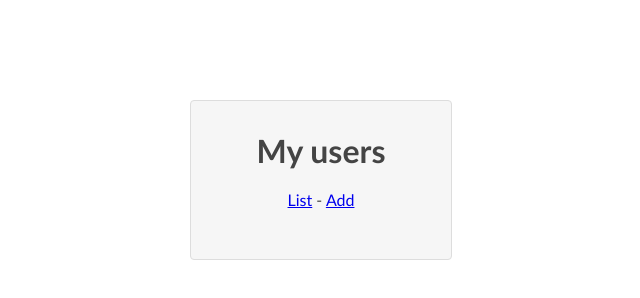
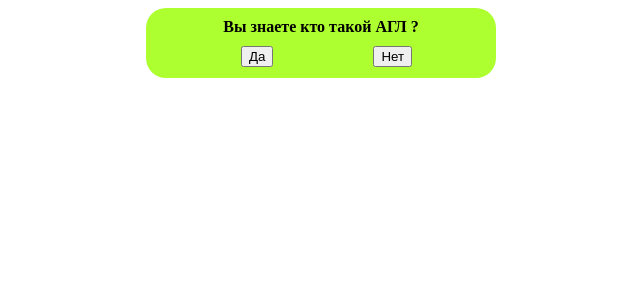
Before and after one commit to bibidon/exampleRequireJS, a website: page index.html in a window 1280 px wide. Shown: the whole page, without its empty margins (319-959 px from the left). Drawn offline with nearby package versions, Linux system fonts and the light colour scheme.

Commit message:
doma 04.11.2014

```diff
--- a/CSS/style.css
+++ b/CSS/style.css
@@ -1,17 +1,20 @@
-#container {
-    font-family: Calibri, Helvetica, serif;
-    color: #444;
-    width: 200px;
-    margin: 100px auto 0;
-    padding: 30px;
-    border: 1px solid #ddd;
-    background: #f6f6f6;
-    -webkit-border-radius: 4px;
-    -moz-border-radius: 4px;
-    border-radius: 4px;
+.request {
+    margin: auto;
+    padding-top: 10px;
+    width: 350px;
+    height: 60px;
+    background-color: greenyellow;
+    text-align: center;
+    border-radius: 20px;
 }
 
-h1, nav {
-    text-align: center;
-    margin: 0 0 20px;
+    .request h4 {
+        margin: 0;
+        padding: 0 0 5px 0;
+    }
+
+.button {
+    margin-left: 90px;
+    padding: 5px;
+    float: left;
 }
--- a/bower.json
+++ b/bower.json
@@ -15,6 +15,7 @@
     "tests"
   ],
   "dependencies": {
-    "requirejs": "~2.1.15"
+    "requirejs": "~2.1.15",
+    "jquery": "~2.1.1"
   }
 }
--- a/index.html
+++ b/index.html
@@ -3,13 +3,18 @@
 <head>
     <title></title>
     <link rel="stylesheet" href="CSS/style.css" />
+    <script data-main="js/main" src="bower_components/requirejs/require.js"></script>
+    <script type="text/javascript" src="bower_components/jquery/dist/jquery.js"></script>
 </head>
 <body>
-    <div id="container">
-        <h1>My users</h1>
-        <nav><a href="#list">List</a> - <a href="#add">Add</a></nav>
-        <div id="app"></div>
+    <div class="request">
+        <h4>Вы знаете кто такой АГЛ ?</h4>
+        <div class="button">
+            <input type="button" value="Да" />
+        </div>
+        <div class="button">
+            <input type="button" value="Нет" />
+        </div>
     </div>
-    <script data-main="js/main" src="bower_components/requirejs/require.js"></script>
 </body>
 </html>
```
